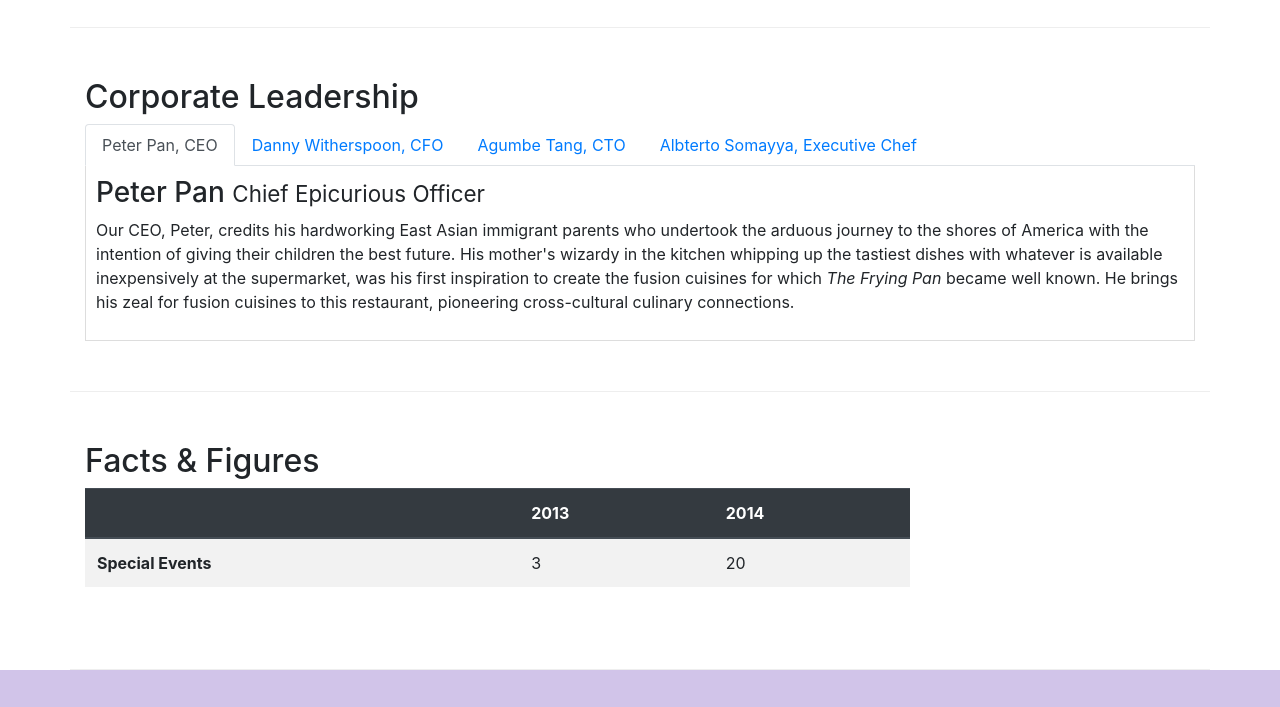
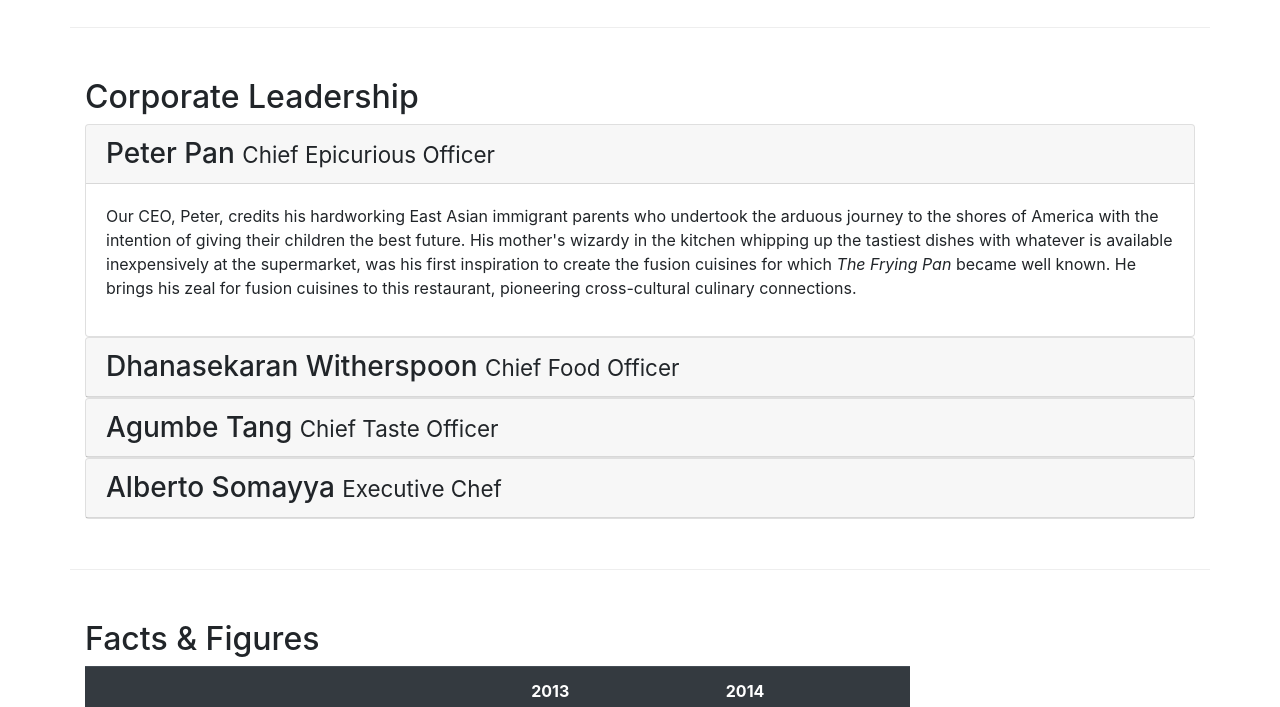
Before and after one commit to XinyiM/Bootstrap4Project, a website: page aboutus.html in a window 1280 px wide. Shown: the part 1020-1727 px from the top of the page. Drawn offline with nearby package versions, Linux system fonts and the light colour scheme.

Commit message:
accordion

```diff
--- a/aboutus.html
+++ b/aboutus.html
@@ -107,43 +107,74 @@
             <div class="row row-content">
                 <div class="col-12">
                     <h2>Corporate Leadership</h2>
-                <ul class="nav nav-tabs">
-                    <li class="nav-item">
-                        <a class="nav-link active" href="#peter"
-                        role="tab" data-toggle="tab">Peter Pan, CEO</a>
-                    </li>
-                    <li class="nav-item">
-                        <a class="nav-link" href="#danny"
-                        role="tab" data-toggle="tab">Danny Witherspoon, CFO</a>
-                    </li>
-                    <li class="nav-item">
-                        <a class="nav-link" href="#agumbe"
-                        role="tab" data-toggle="tab">Agumbe Tang, CTO</a>
-                    </li>
-                    <li class="nav-item">
-                        <a class="nav-link" href="#albterto"
-                        role="tab" data-toggle="tab">Albterto Somayya, Executive Chef</a>
-                    </li>
+                    <div id="accordion">
 
-                </ul>
-                    <div class="tab-content">
-                        <div role="tabpanel" class="tab-pane fade show active" id="peter">
-                            <h3>Peter Pan <small>Chief Epicurious Officer</small></h3>
+                        <div class="card">
+                            <div class="card-header" role="tab" id="peterhead">
+                                <h3 class="mb-0">
+                                    <a data-toggle="collapse" data-target="#peter">
+                                        Peter Pan <small>Chief Epicurious Officer</small>
+                                    </a>
+                                </h3>
+                            </div>
+                            <div class="collapse show" id="peter" data-parent="#accordion">
+                                <div class="card-body">
                                     <p class="d-none d-sm-block">Our CEO, Peter, credits his hardworking East Asian immigrant parents who undertook the arduous journey to the shores of America with the intention of giving their children the best future. His mother's wizardy in the kitchen whipping up the tastiest dishes with whatever is available inexpensively at the supermarket, was his first inspiration to create the fusion cuisines for which <em>The Frying Pan</em> became well known. He brings his zeal for fusion cuisines to this restaurant, pioneering cross-cultural culinary connections.</p>
                                 </div>
-                        <div role="tabpanel" class="tab-pane fade" id="danny">
-                            <h3>Dhanasekaran Witherspoon <small>Chief Food Officer</small></h3>
+                            </div>
+                        </div>
+
+
+                        <div class="card">
+                            <div class="card-header" role="tab" id="dannyhead">
+                            <h3 class="mb-0">
+                                <a class="collapsed" data-toggle="collapse" data-target="#danny">
+                                Dhanasekaran Witherspoon <small>Chief Food Officer</small>
+                                </a>
+                            </h3>
+                        </div>
+                        <div class="collapse" id="danny" data-parent="#accordion">
+                            <div class="card-body">
                                 <p class="d-none d-sm-block">Our CFO, Danny, as he is affectionately referred to by his colleagues, comes from a long established family tradition in farming and produce. His experiences growing up on a farm in the Australian outback gave him great appreciation for varieties of food sources. As he puts it in his own words, <em>Everything that runs, wins, and everything that stays, pays!</em></p>
                             </div>
-                        <div role="tabpanel" class="tab-pane fade" id="agumbe">
-                            <h3>Agumbe Tang <small>Chief Taste Officer</small></h3>
+                        </div>
+                        </div>
+
+
+                        <div class="card">
+                            <div class="card-header" role="tab" id="agumbehead">
+                            <h3 class="mb-0">
+                                <a class="collapsed" data-toggle="collapse" data-target="#agumbe">
+                                Agumbe Tang <small>Chief Taste Officer</small>
+                                </a>
+                            </h3>
+                        </div>
+                        <div class="collapse" id="agumbe" data-parent="#accordion">
+                            <div class="card-body">
                                 <p class="d-none d-sm-block">Blessed with the most discerning gustatory sense, Agumbe, our CTO, personally ensures that every dish that we serve meets his exacting tastes. Our chefs dread the tongue lashing that ensues if their dish does not meet his exacting standards. He lives by his motto, <em>You click only if you survive my lick.</em></p>
                             </div>
+                        </div>
+                        </div>
 
-                        <div role="tabpanel" class="tab-pane fade" id="albterto">
-                            <h3>Alberto Somayya <small>Executive Chef</small></h3>
+                        <div class="card">
+                                <div class="card-header" role="tab" id="albertohead">
+                                <h3 class="mb-0">
+                                    <a class="collapsed" data-toggle="collapse" data-target="#alberto">
+                                    Alberto Somayya <small>Executive Chef</small>
+                                    </a>
+                                </h3>
+                            </div>
+                            <div class="collapse" id="alberto" data-parent="#accordion">
+                                <div class="card-body">
                                     <p class="d-none d-sm-block">Award winning three-star Michelin chef with wide International experience having worked closely with whos-who in the culinary world, he specializes in creating mouthwatering Indo-Italian fusion experiences. He says, <em>Put together the cuisines from the two craziest cultures, and you get a winning hit! Amma Mia!</em></p>
                                 </div>
+                            </div>
+                        </div>
+
+
+
+
+
                     </div>
                 </div>
             </div>
```
Lines whose indentation alone changed are shown as unchanged.
